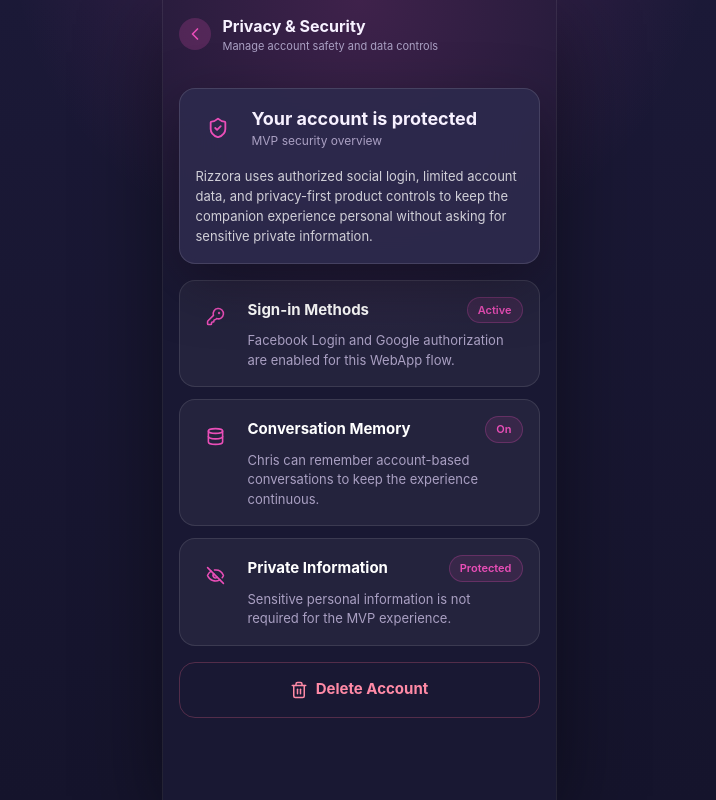
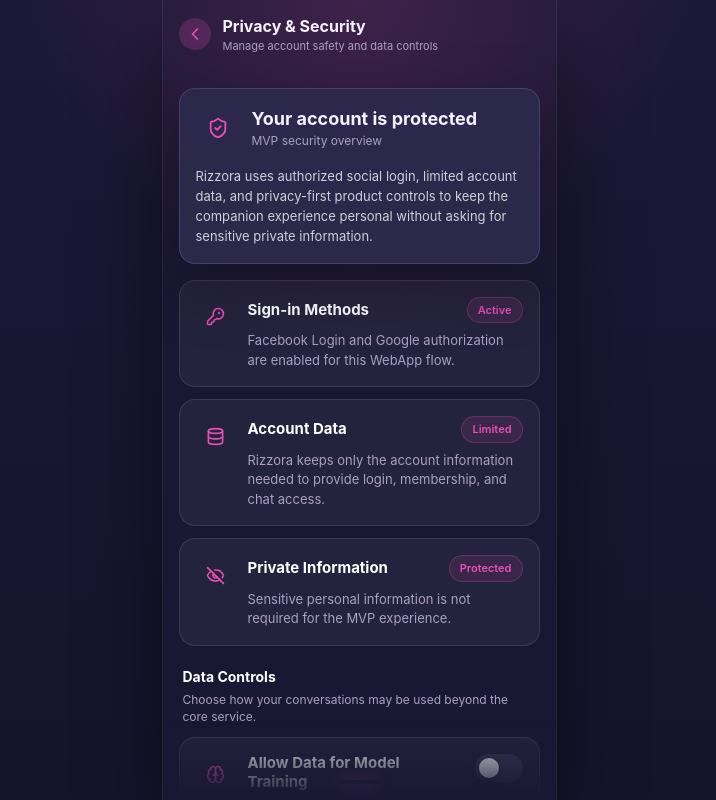
Before and after one commit to starpih/rizzora-facebook-webapp, a Next.js app: page /m/privacy-security in a window 1280 px wide. Shown: the whole page, without its empty margins (281-997 px from the left). Built offline with nearby package versions, Linux system fonts and the light colour scheme.

Commit message:
Update privacy security page

```diff
--- a/src/app/layout.tsx
+++ b/src/app/layout.tsx
@@ -35,8 +35,10 @@
   children: React.ReactNode;
 }>) {
   return (
-    <html lang="en">
-      <body className={alegreya.variable}>{children}</body>
+    <html lang="en" suppressHydrationWarning>
+      <body className={alegreya.variable} suppressHydrationWarning>
+        {children}
+      </body>
     </html>
   );
 }
--- a/src/components/privacy-security-page.tsx
+++ b/src/components/privacy-security-page.tsx
@@ -1,7 +1,8 @@
 "use client";
 
+import { useEffect, useRef, useState } from "react";
 import Link from "next/link";
-import { ChevronLeft, Database, EyeOff, KeyRound, ShieldCheck, Trash2 } from "lucide-react";
+import { Brain, ChevronLeft, Database, EyeOff, KeyRound, ShieldCheck, Sparkles, Trash2 } from "lucide-react";
 import { PhoneShell } from "./phone-shell";
 
 const securityItems = [
@@ -13,9 +14,9 @@
   },
   {
     icon: Database,
-    title: "Conversation Memory",
-    body: "Chris can remember account-based conversations to keep the experience continuous.",
-    status: "On"
+    title: "Account Data",
+    body: "Rizzora keeps only the account information needed to provide login, membership, and chat access.",
+    status: "Limited"
   },
   {
     icon: EyeOff,
@@ -25,11 +26,86 @@
   }
 ];
 
+const dataControls = [
+  {
+    key: "modelTraining",
+    icon: Brain,
+    title: "Allow Data for Model Training",
+    body:
+      "Let Rizzora use your conversations and feedback to improve AI model quality for all users. We apply privacy safeguards before data is used for training."
+  },
+  {
+    key: "conversationPersonalization",
+    icon: Sparkles,
+    title: "Personalize With Conversation History",
+    body:
+      "Let Rizzora use your past conversations to remember your preferences, tone, and relationship context for a more personal experience."
+  }
+] as const;
+
+type DataControlKey = (typeof dataControls)[number]["key"];
+
 export function PrivacySecurityPage() {
+  const scrollContainerRef = useRef<HTMLDivElement>(null);
+  const [dataControlState, setDataControlState] = useState<Record<DataControlKey, boolean>>({
+    modelTraining: false,
+    conversationPersonalization: true
+  });
+  const [scrollHintState, setScrollHintState] = useState({
+    hasTopOverflow: false,
+    hasBottomOverflow: false
+  });
+  const [hasMounted, setHasMounted] = useState(false);
+
+  function toggleDataControl(key: DataControlKey) {
+    setDataControlState((current) => ({
+      ...current,
+      [key]: !current[key]
+    }));
+  }
+
+  useEffect(() => {
+    setHasMounted(true);
+
+    function updateScrollHints() {
+      const scrollContainer = scrollContainerRef.current;
+      if (!scrollContainer) {
+        return;
+      }
+
+      const { scrollTop, scrollHeight, clientHeight } = scrollContainer;
+      setScrollHintState({
+        hasTopOverflow: scrollTop > 4,
+        hasBottomOverflow: scrollTop + clientHeight < scrollHeight - 4
+      });
+    }
+
+    const scrollContainer = scrollContainerRef.current;
+    if (!scrollContainer) {
+      return;
+    }
+
+    updateScrollHints();
+    scrollContainer.addEventListener("scroll", updateScrollHints, { passive: true });
+    window.addEventListener("resize", updateScrollHints);
+
+    return () => {
+      scrollContainer.removeEventListener("scroll", updateScrollHints);
+      window.removeEventListener("resize", updateScrollHints);
+    };
+  }, []);
+
   return (
     <PhoneShell>
-      <div className="relative min-h-[100svh] overflow-y-auto bg-rizzora-bg hidden-scrollbar">
+      <div ref={scrollContainerRef} className="relative h-full overflow-y-auto bg-rizzora-bg hidden-scrollbar">
         <div className="absolute inset-0 bg-[radial-gradient(circle_at_top,rgba(234,78,184,0.18),transparent_22rem)]" />
+        <div
+          className={`pointer-events-none sticky top-0 z-30 h-0 transition-opacity duration-300 ${
+            hasMounted && scrollHintState.hasTopOverflow ? "opacity-100" : "opacity-0"
+          }`}
+        >
+          <div className="h-8 bg-gradient-to-b from-[#191833] via-[#191833]/86 to-transparent shadow-[0_12px_24px_rgba(0,0,0,0.24)]" />
+        </div>
         <header className="sticky top-0 z-20 flex h-[68px] items-center gap-3 px-4">
           <Link
             href="/m/user-center"
@@ -44,7 +120,7 @@
           </div>
         </header>
 
-        <main className="relative z-10 px-4 pb-8 pt-5">
+        <main className="relative z-10 px-4 pb-24 pt-5">
           <section className="glass-panel rounded-2xl p-4">
             <div className="mb-4 flex items-center gap-3">
               <span className="grid size-11 place-items-center rounded-xl bg-rizzora-pink/16 text-rizzora-pink">
@@ -86,11 +162,75 @@
             })}
           </section>
 
+          <section className="mt-5">
+            <div className="mb-3 px-1">
+              <h2 className="text-[14px] font-bold text-white">Data Controls</h2>
+              <p className="mt-1 text-[12px] leading-[1.45] text-rizzora-muted">
+                Choose how your conversations may be used beyond the core service.
+              </p>
+            </div>
+
+            <div className="space-y-3">
+              {dataControls.map((item) => {
+                const Icon = item.icon;
+                const isEnabled = dataControlState[item.key];
+
+                return (
+                  <article key={item.key} className="rounded-2xl border border-white/10 bg-white/[0.05] p-4">
+                    <div className="flex items-start gap-3">
+                      <span className="grid size-10 shrink-0 place-items-center rounded-xl bg-rizzora-pink/14 text-rizzora-pink">
+                        <Icon size={19} />
+                      </span>
+                      <div className="min-w-0 flex-1">
+                        <div className="flex items-start justify-between gap-3">
+                          <h3 className="text-[15px] font-bold leading-[1.25] text-white">{item.title}</h3>
+                          <button
+                            type="button"
+                            role="switch"
+                            aria-checked={isEnabled}
+                            aria-label={item.title}
+                            onClick={() => toggleDataControl(item.key)}
+                            className={`relative h-7 w-12 shrink-0 rounded-full transition active:scale-95 ${
+                              isEnabled
+                                ? "border border-rizzora-pink/55 bg-rizzora-pink shadow-[0_0_18px_rgba(234,78,184,0.36)]"
+                                : "bg-white/10"
+                            }`}
+                          >
+                            <span
+                              className={`absolute top-1 size-5 rounded-full bg-white shadow-[0_3px_10px_rgba(0,0,0,0.3)] transition ${
+                                isEnabled ? "left-6" : "left-1"
+                              }`}
+                            />
+                          </button>
+                        </div>
+                        <p className="mt-2 text-[13px] leading-[1.5] text-rizzora-muted">{item.body}</p>
+                        <p className="mt-2 text-[11px] font-semibold text-white/50">
+                          {isEnabled ? "Enabled" : "Disabled"}
+                        </p>
+                      </div>
+                    </div>
+                  </article>
+                );
+              })}
+            </div>
+          </section>
+
           <button className="mt-4 flex h-14 w-full items-center justify-center gap-2 rounded-2xl border border-[#ff6b8f]/25 bg-[#ff6b8f]/8 text-[15px] font-bold text-[#ff8aa6] transition active:scale-[0.99]">
             <Trash2 size={18} />
             Delete Account
           </button>
         </main>
+
+        <div
+          className={`pointer-events-none sticky bottom-0 z-30 h-0 transition-opacity duration-300 ${
+            hasMounted && scrollHintState.hasBottomOverflow ? "opacity-100" : "opacity-0"
+          }`}
+        >
+          <div className="-translate-y-full">
+            <div className="h-20 bg-gradient-to-t from-[#191833] via-[#191833]/82 to-transparent" />
+            <div className="absolute bottom-4 left-1/2 h-1 w-10 -translate-x-1/2 rounded-full bg-white/18 shadow-[0_0_16px_rgba(234,78,184,0.28)]" />
+          </div>
+        </div>
       </div>
     </PhoneShell>
   );
```
